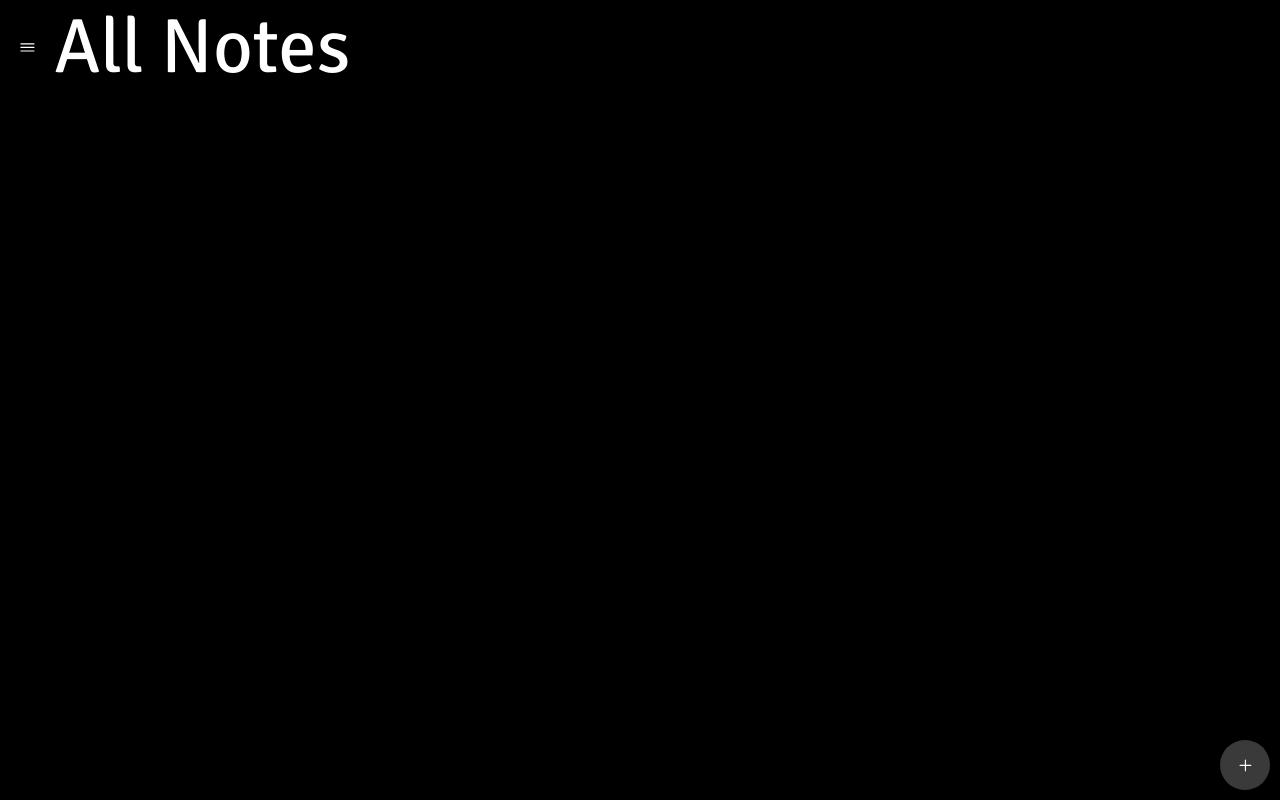
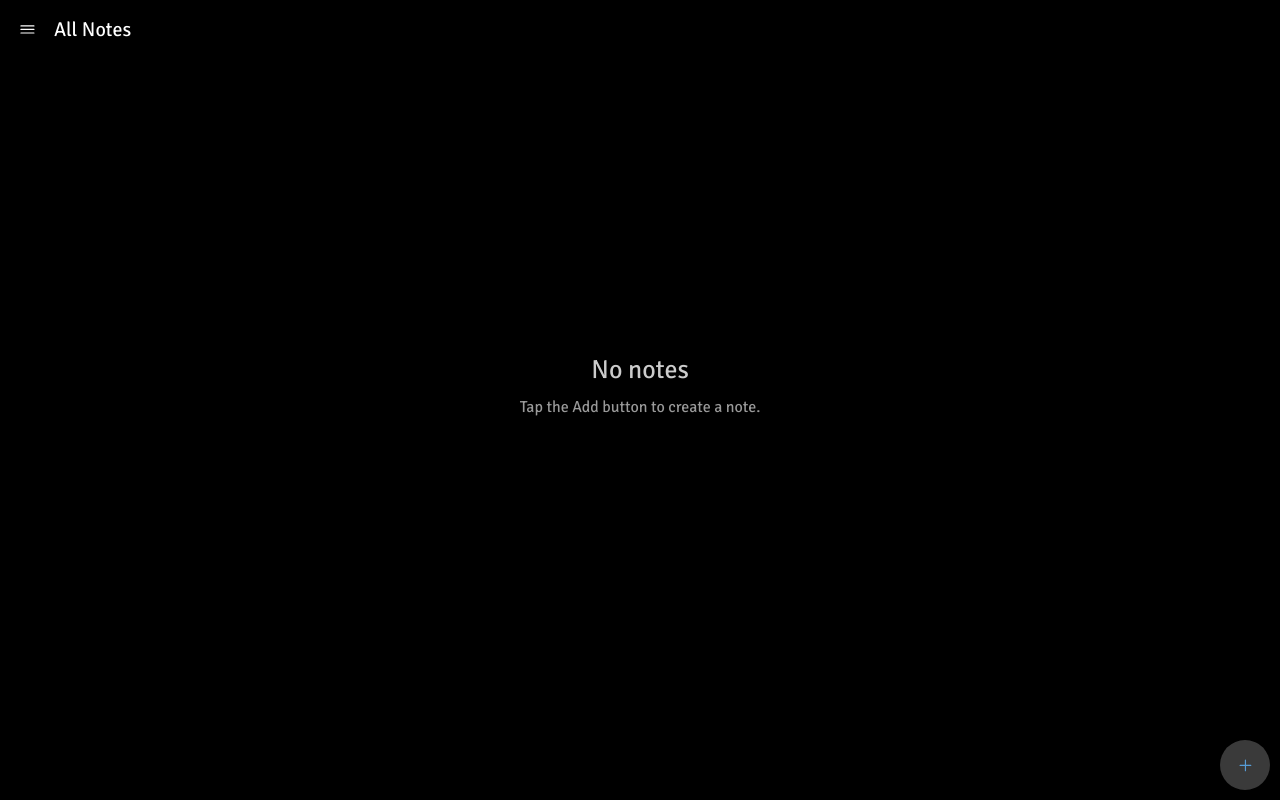
Before and after one commit to gregory133/todoApp, a React (Vite) app: page /main in a window 1280 px wide. Built offline with nearby package versions, Linux system fonts and the light colour scheme.

Commit message:
tweaked notes page

```diff
--- a/src/pages/Main.css
+++ b/src/pages/Main.css
@@ -1,5 +1,25 @@
 ion-content{
   --background: black;
+  font-family: 'SignikaNegative';
+}
+
+.content{
+  height: 100%;
+  color: white;
+  display: flex;
+  flex-direction: column;
+  justify-content: center;
+  align-items: center;
+}
+
+.content h1{
+  margin: 0px;
+  color: #CCCCCC;
+}
+
+.content p{
+  margin-top: 10px;
+  color: #999999;
 }
 
 ion-button{
@@ -12,6 +32,7 @@ ion-button{
 
 ion-toolbar{
   --background: black;
+  font-family: 'SignikaNegative';
 
 }
 
@@ -24,10 +45,13 @@ ion-toolbar{
 ion-toolbar span{
   color: white;
   font-weight: 525;
-  font-size: 6vw;
-  font-family: 'SignikaNegative';
+  font-size: 20px;
+
 }
 
+.footerIcon{
+  color: #569CD6;
+}
 
 ion-footer{
   background-color: black;
--- a/src/pages/Main.tsx
+++ b/src/pages/Main.tsx
@@ -17,16 +17,23 @@ export default function Main() {
             </span>
           </div>
 
-
-
         </IonToolbar>
       </IonHeader>
       <IonContent>
+        <div className='content'>
+          <h1>
+            No notes
+          </h1>
+          <p>
+            Tap the Add button to create a note.
+          </p>
+
+        </div>
 
       </IonContent>
       <IonFooter>
         <IonButton>
-          <IonIcon icon={addOutline}/>
+          <IonIcon className='footerIcon' icon={addOutline}/>
         </IonButton>
       </IonFooter>
     </IonPage>
```
